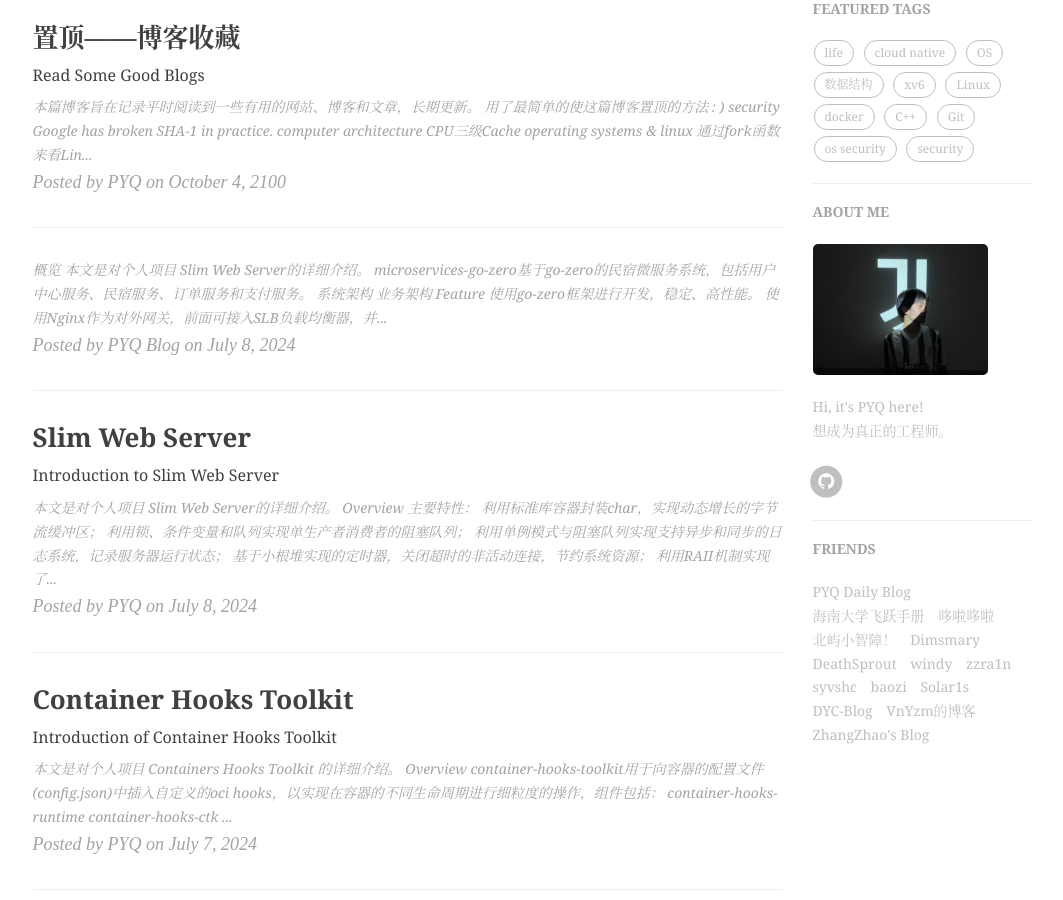
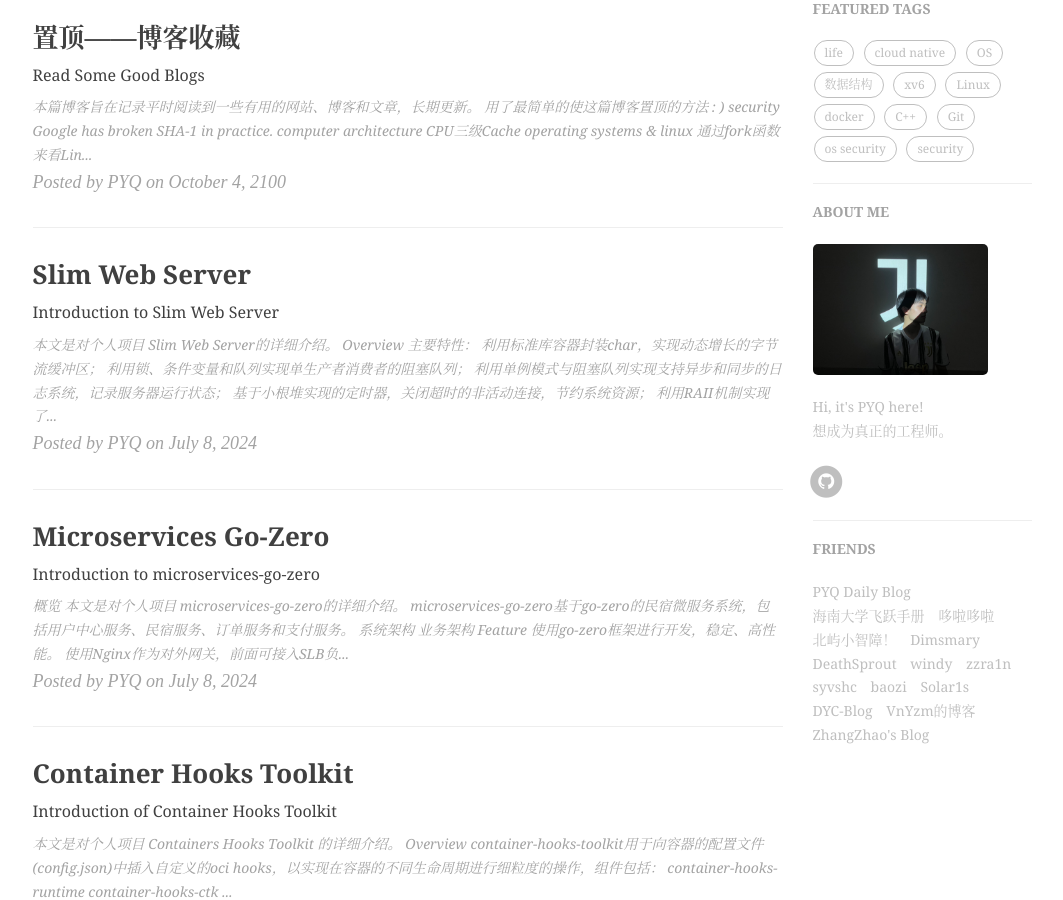
Before and after one commit to peng-yq/peng-yq.github.io, a Jekyll site: the page built from index.html, in a window 1280 px wide and 900 px high, scrolled down 447 px. Shown: the whole window, without its empty margins (135-1198 px from the left). Built offline with Jekyll 4.4.1, drawn with Linux system fonts in a browser that asks for light colours; nearby versions of some CDN libraries; the list of posts is cut into pages by our own code; comment, search, counter and statistics services are not loaded.

Commit message:
docs: fix error of 2024-07-08-microservices-go-zero

```diff
--- a/_posts/2024-07-08-microservices-go-zero.md
+++ b/_posts/2024-07-08-microservices-go-zero.md
@@ -1,6 +1,6 @@
 ---
 layout: post
-title: "Microservices Go-Zero
+title: "Microservices Go-Zero"
 subtitle: "Introduction to microservices-go-zero"
 author: "PYQ"
 header-mask: 0.3
@@ -12,7 +12,7 @@
 
 ## 概览
 
-本文是对个人项目 [Slim Web Server的详细介绍](https://github.com/peng-yq/slim-web-server)。
+本文是对个人项目 [microservices-go-zero的详细介绍](https://github.com/peng-yq/microservices-go-zero)。
 
 `microservices-go-zero`基于`go-zero`的民宿微服务系统，包括用户中心服务、民宿服务、订单服务和支付服务。
 
```
